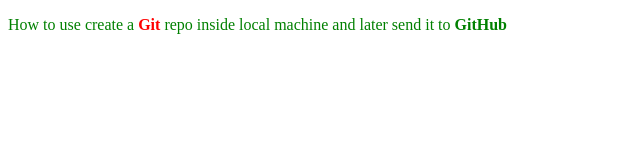
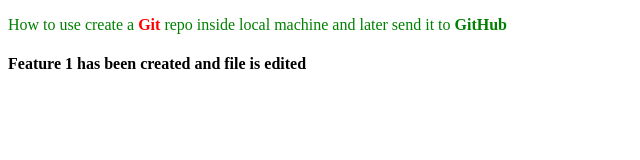
Before and after one commit to BharathSiddoji/local_repo, a plain HTML site: page index.html in a window 1280 px wide. Shown: the whole page, without its empty margins (0-640 px from the left). Drawn offline with Linux system fonts and the light colour scheme.

Commit message:
edit of text in feature1

```diff
--- a/index.html
+++ b/index.html
@@ -8,5 +8,6 @@
 </head>
 <body>
     <p>How to use create a <b class="highlight">Git</b> repo inside local machine and later send it to <b>GitHub</b></p>
+    <h4>Feature 1 has been created and file is edited</h4>
 </body>
 </html>
```
